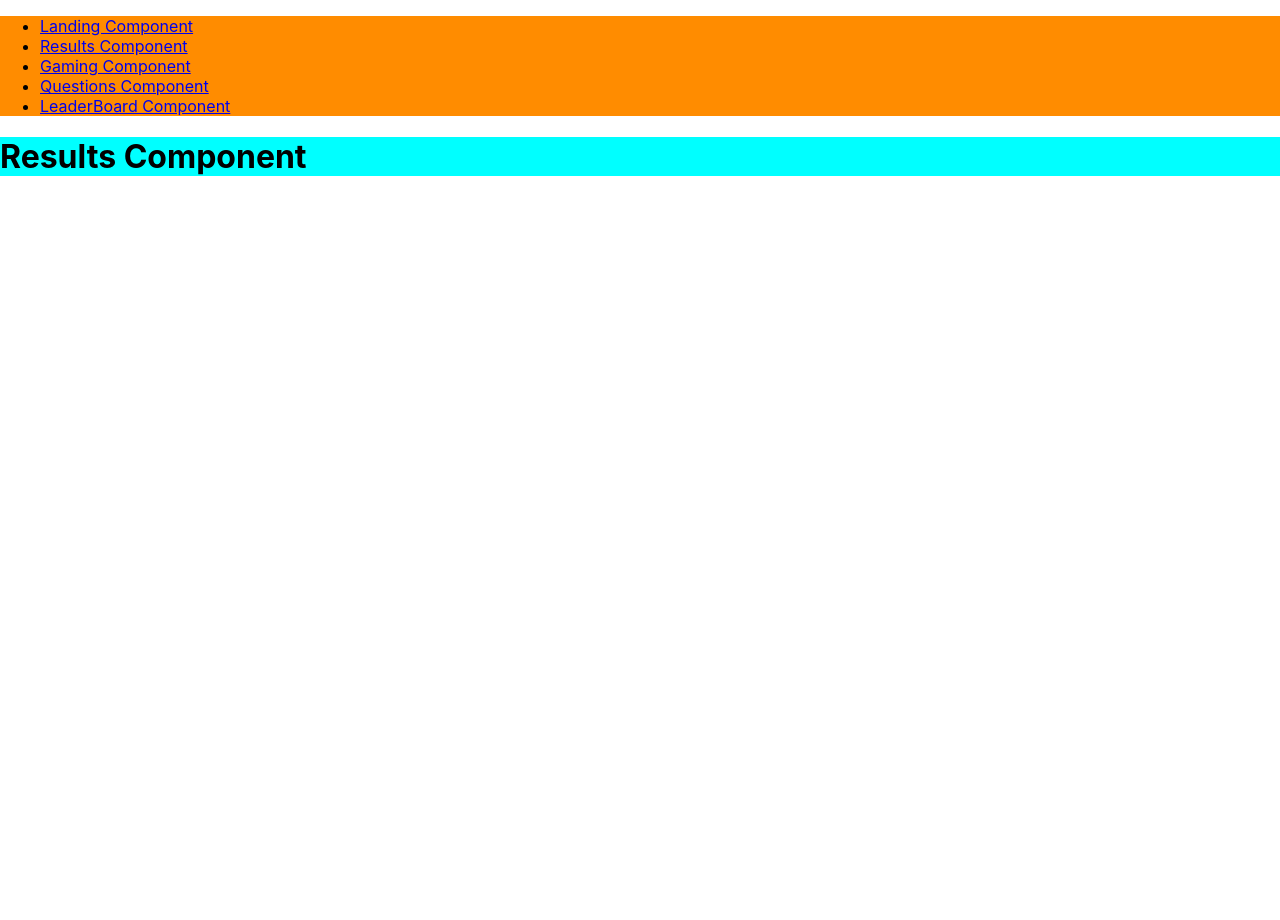
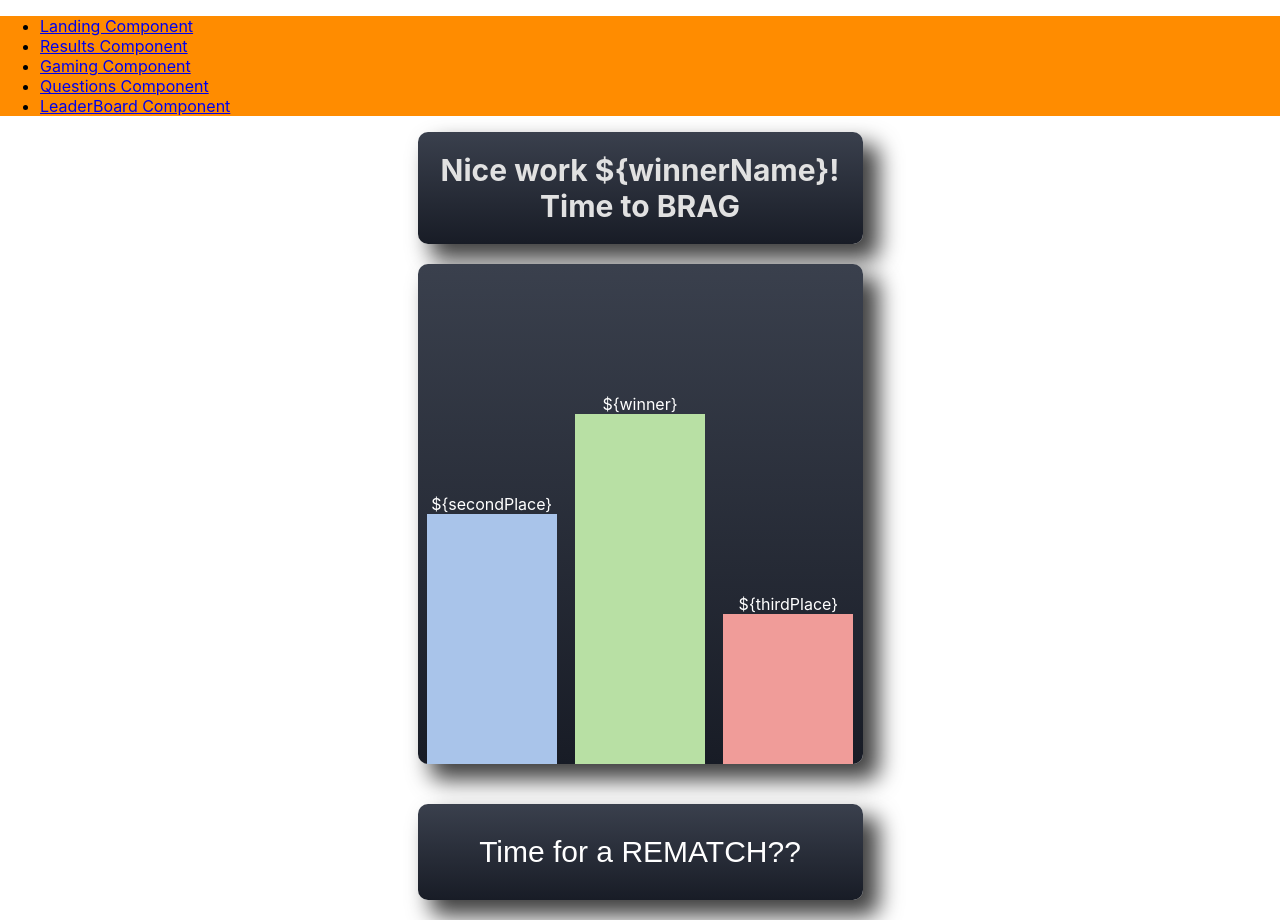
Before and after one commit to chingu-voyages/v8-chimeras-team-01, a React (Create React App) app: page /results in a window 1280 px wide. Before the commit the page ends 800 px from the top, so only its background shows below. Built offline with nearby package versions, Linux system fonts and the light colour scheme.

Commit message:
2.8 Results Component - Initial setup

```diff
--- a/src/components/Results/Results.js
+++ b/src/components/Results/Results.js
@@ -1,10 +1,41 @@
 import React from 'react';
+import { Link } from 'react-router-dom';
 import './index.css';
 
 export default function Results() {
   return (
     <div id="results">
-      <h1>Results Component</h1>
+      <div className="res__header">
+        <h1 className="res__title">
+          Nice work ${'{winnerName}'}! Time to BRAG
+        </h1>
+      </div>
+      <div className="res__container">
+        <div className="res__wrapper">
+          <div className="res__bar">
+            <span>${`{secondPlace}`}</span>
+            <div className="res__bar-inner">
+            </div>
+          </div>
+          <div className="res__bar">
+            <span>${`{winner}`}</span>
+            <div className="res__bar-inner">
+            </div>
+          </div>
+          <div className="res__bar">
+            <span>${`{thirdPlace}`}</span>
+            <div className="res__bar-inner">
+            </div>
+          </div>
+        </div>
+      </div>
+      <button className="res__btn">
+        <Link
+          to="/start-game" className="res__btn-anchor"
+        >
+          <p className="">Time for a REMATCH??</p>
+        </Link>
+      </button>
     </div>
   )
 }
--- a/src/components/Results/index.css
+++ b/src/components/Results/index.css
@@ -1,3 +1,79 @@
 #results {
-    background-color: aqua;
+    /* background-color: aqua; */
+    display: flex;
+    flex-direction: column;
+    align-items: center;
+    margin: 0 auto;
+    width: 600px;
 }
+.res__btn,
+.res__header,
+.res__container {
+    width: 445px;
+    background: linear-gradient(to bottom, #3a404d, #181c26);
+    border-radius: 10px;
+    -webkit-box-shadow: 14px 14px 22px 2px rgba(0,0,0,0.75);
+    -moz-box-shadow: 14px 14px 22px 2px rgba(0,0,0,0.75);
+    box-shadow: 14px 14px 22px 2px rgba(0,0,0,0.75);
+    margin-bottom: 20px;
+}
+.res__wrapper {
+    display: flex;
+    flex-direction: row;
+    height: 500px;
+    justify-content: space-around;
+}
+.res__bar {
+    display: flex;
+    flex-direction: column;
+    justify-content: flex-end;
+}
+.res__bar span {
+    color: white;
+    text-align: center;
+}
+.res__title {
+    font-size: 30px;
+    color: #e1e1e1;
+    text-align: center;
+}
+@keyframes first-place{
+    from { height: 0px; }
+    to   { height: 350px; }
+}
+@keyframes second-place{
+    from { height: 0px; }
+    to   { height: 250px; }
+}
+@keyframes third-place{
+    from { height: 0px; }
+    to   { height: 150px; }
+}
+.res__bar-inner {
+    animation-duration: 2s;
+    width: 130px;
+}
+.res__bar:first-child .res__bar-inner {
+    height: 250px;
+    animation-name: second-place;
+    background-color: #A9C4EA;
+}
+.res__bar:nth-child(2) .res__bar-inner {
+    height: 350px;
+    animation-name: first-place;
+    background-color: #B8E0A4;
+}
+.res__bar:last-child .res__bar-inner {
+    height: 150px;
+    animation-name: third-place;
+    background-color: #F09C99;
+}
+.res__btn {
+    margin-top: 20px;
+    font-size: 30px;
+    border: none;
+}
+.res__btn-anchor {
+    color: white;
+    text-decoration: none;
+}
```
